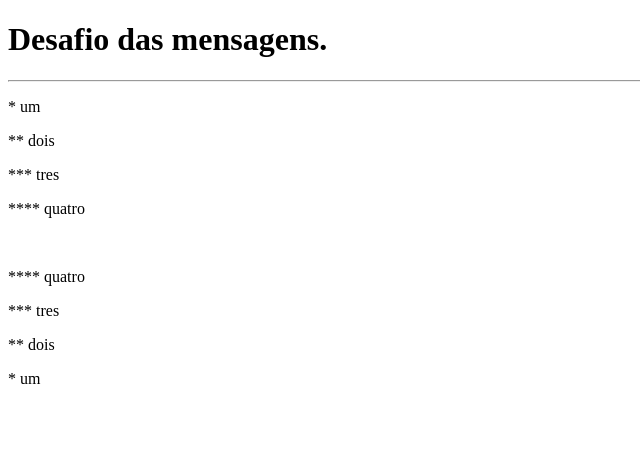
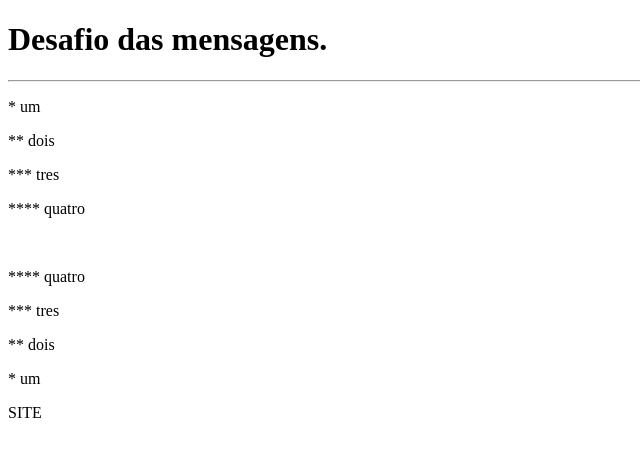
Before and after one commit to CarlosalexandreOL/html-css, a plain HTML site: page desafios/de001/index.html in a window 1280 px wide. Shown: the full height of the page, 0-640 px from the left. Drawn offline with Linux system fonts and the light colour scheme.

Commit message:
mudei o texto

```diff
--- a/desafios/de001/index.html
+++ b/desafios/de001/index.html
@@ -16,6 +16,5 @@
     <p>*** tres</p>
     <p>** dois</p>
     <p>* um</p>
-
-</body>
+<P>SITE</P>
 </html>
```
